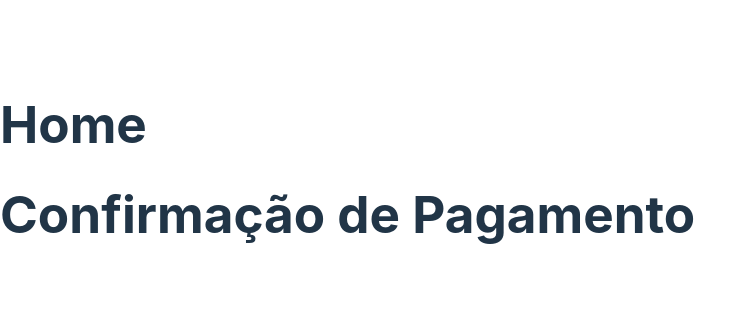
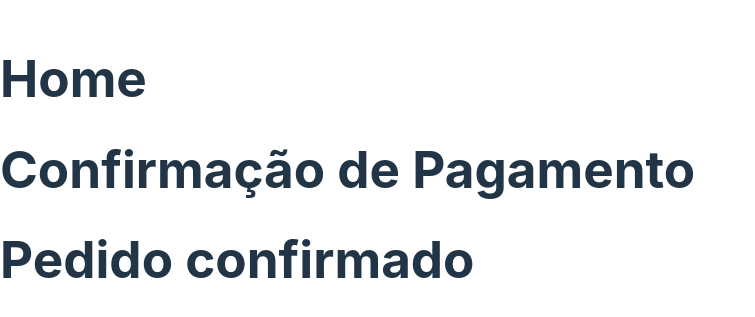
Before and after one commit to Renatonapoli/coffee-delivery, a React (Vite) app: page / in a window 1280 px wide. Shown: the part 231-548 px from the top of the page, without its empty margins (0-755 px from the left). Built offline with nearby package versions, Linux system fonts and the light colour scheme.

Commit message:
Feat: Pages Pagamento

```diff
--- a/src/App.tsx
+++ b/src/App.tsx
@@ -1,11 +1,13 @@
 import { Home } from "./pages/Home"
 import { ConfirmedOrder } from "./pages/ConfirmedOrder"
+import { Payment } from "./pages/Payment"
 
 export function App () {
   return (
     <div>
 
       <Home />
+      <Payment />
       <ConfirmedOrder />
     </div>
     )
--- a/src/pages/ConfirmedOrder/index.tsx
+++ b/src/pages/ConfirmedOrder/index.tsx
@@ -1,5 +1,5 @@
 export function ConfirmedOrder () {
   return (
-    <h1>Confirmação de Pagamento</h1>
+    <h1>Pedido confirmado</h1>
   )
 }
--- /dev/null
+++ b/src/pages/Payment/index.tsx
@@ -0,0 +1,5 @@
+export function Payment() {
+  return (
+    <h1>Confirmação de Pagamento</h1>
+  )
+}
```
Also changed, not shown: src/pages/Payment/styles.ts (added).
